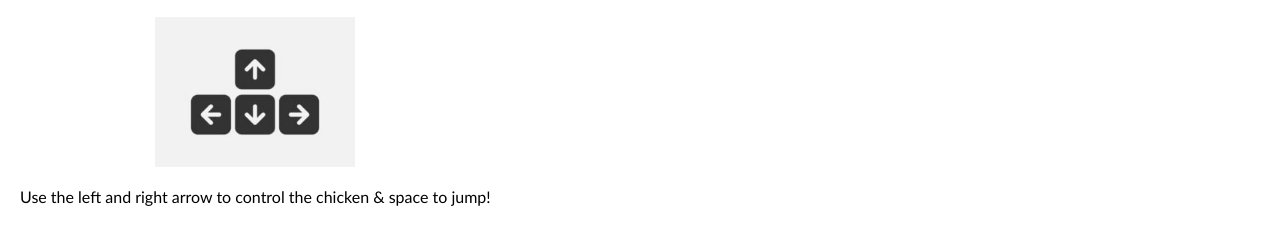
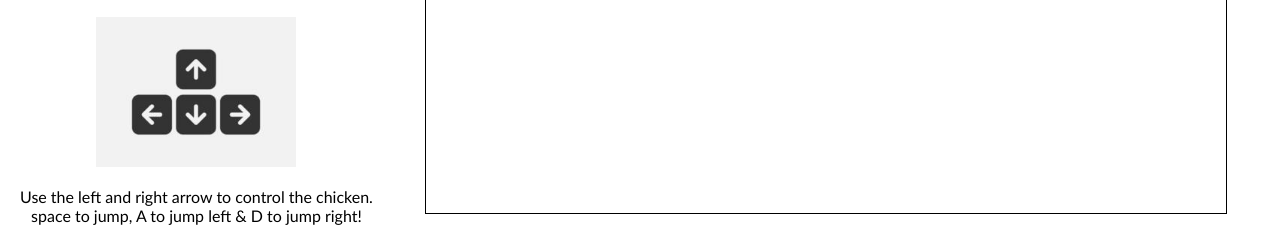
Before and after one commit to Kharisma2806/skydrop, a plain HTML site: page index.html in a window 1280 px wide. Shown: the part 396-637 px from the top of the page. Drawn offline with Linux system fonts and the light colour scheme.

Commit message:
final commit

```diff
--- a/index.html
+++ b/index.html
@@ -15,7 +15,8 @@
       <div>
         <img src="./images/arrows.png" alt="" class="arrows-img" />
         <p>
-          Use the left and right arrow to control the chicken & space to jump!
+          Use the left and right arrow to control the chicken.<br />
+          space to jump, A to jump left & D to jump right!
         </p>
       </div>
     </div>
```
